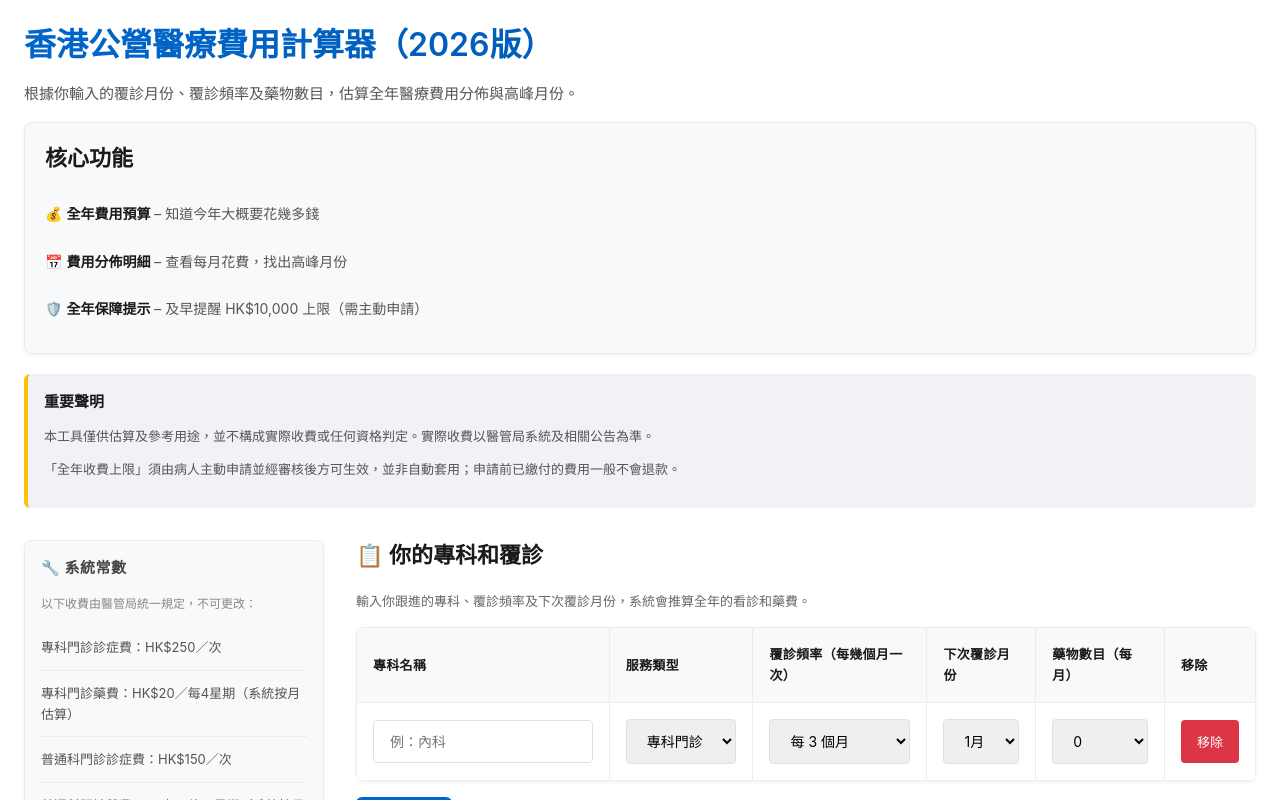
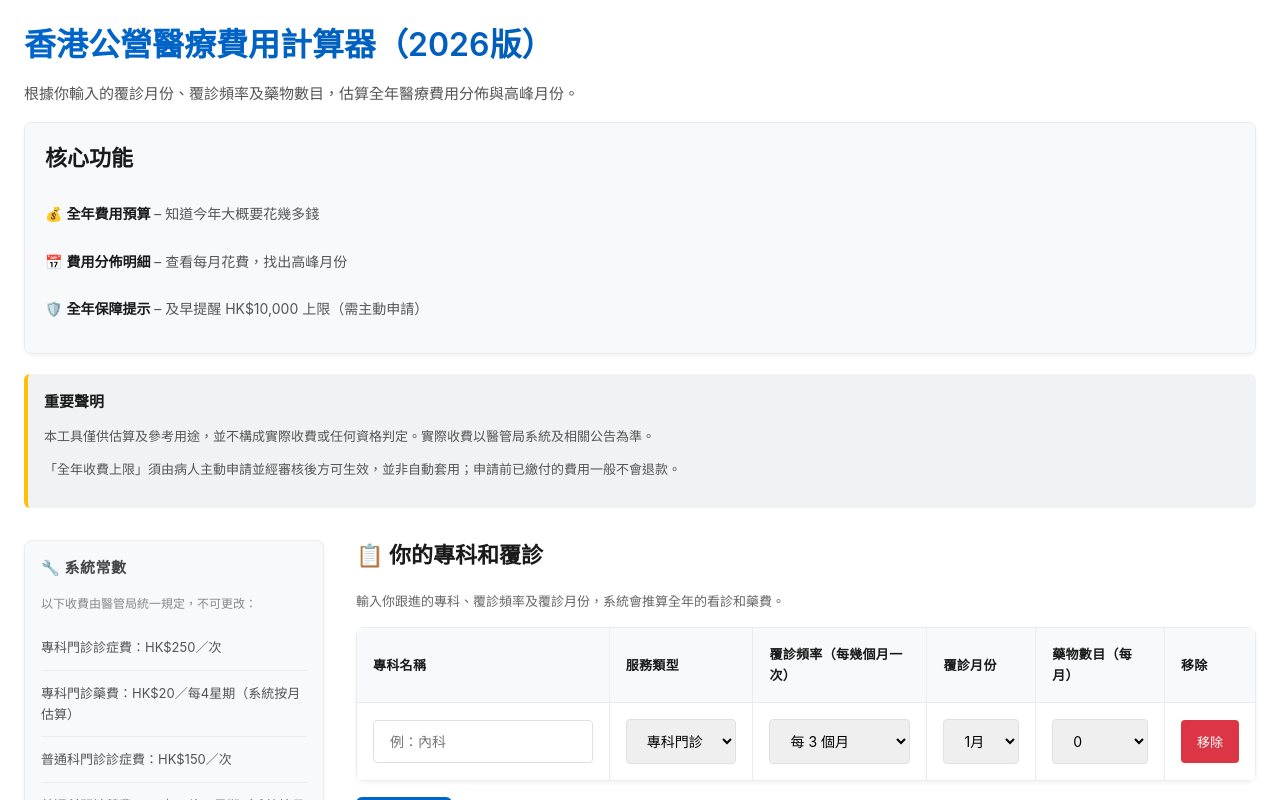
Before and after one commit to chau-hm/ha-public-charge-estimator, a React (Vite) app: page / in a window 1280 px wide. Both pictures are taken after a click on the button "新增專科". Shown: the top 800 px of the page. Built offline with nearby package versions, Linux system fonts and the light colour scheme.

Commit message:
fix: update terminology for consistency in follow-up month references across documentation and code

```diff
--- a/src/components/MonthlyGrid.tsx
+++ b/src/components/MonthlyGrid.tsx
@@ -15,16 +15,9 @@ export function MonthlyGrid({ monthlyTotals, breakdown, peakMonths }: MonthlyGri
     '7月', '8月', '9月', '10月', '11月', '12月',
   ];
 
-  // 從當前月份開始排列
-  const currentMonth = new Date().getMonth(); // 0-11
-  const monthNames = [
-    ...allMonthNames.slice(currentMonth),
-    ...allMonthNames.slice(0, currentMonth),
-  ];
-  const monthIndices = [
-    ...Array.from({ length: 12 - currentMonth }, (_, i) => currentMonth + i),
-    ...Array.from({ length: currentMonth }, (_, i) => i),
-  ];
+  // 始終從一月開始排列，顯示完整的日曆年
+  const monthNames = allMonthNames;
+  const monthIndices = Array.from({ length: 12 }, (_, i) => i);
 
   return (
     <div className="monthly-grid">
--- a/src/components/SpecialtyTable.tsx
+++ b/src/components/SpecialtyTable.tsx
@@ -25,7 +25,7 @@ export function SpecialtyTable({
     <div className="specialty-table">
       <h2>📋 你的專科和覆診</h2>
       <p style={{ fontSize: '13px', color: '#666', marginBottom: '16px' }}>
-        輸入你跟進的專科、覆診頻率及下次覆診月份，系統會推算全年的看診和藥費。
+        輸入你跟進的專科、覆診頻率及覆診月份，系統會推算全年的看診和藥費。
       </p>
 
       {specialties.length > 0 && (
--- a/src/config.ts
+++ b/src/config.ts
@@ -64,7 +64,7 @@ export const UI_LABELS = {
     SPECIALTY_NAME: "專科名稱",
     SERVICE_TYPE: "服務類型",
     FOLLOWUP_FREQUENCY: "覆診頻率（每幾個月一次）",
-    NEXT_FOLLOWUP_MONTH: "下次覆診月份",
+    NEXT_FOLLOWUP_MONTH: "覆診月份",
     MEDICATION: "藥物數目（每月）",
     REMOVE: "移除"
   },
```
Also changed, not shown: spec/fees_spec.json (+1 -1 lines), spec/golden_cases.json (+1 -1 lines), spec/ui_copy_zh_hant.md (+1 -1 lines), src/calc.ts (+10 -3 lines), 1 other file (tests, documents, lock files or other folders).
